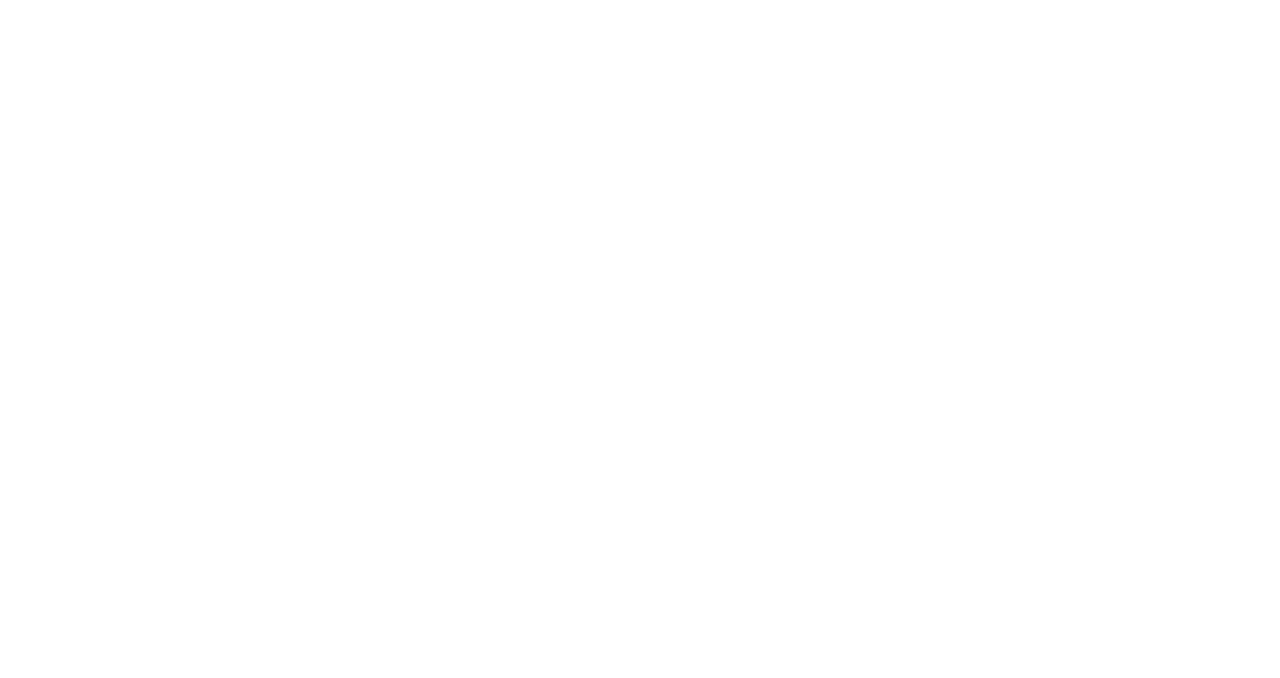
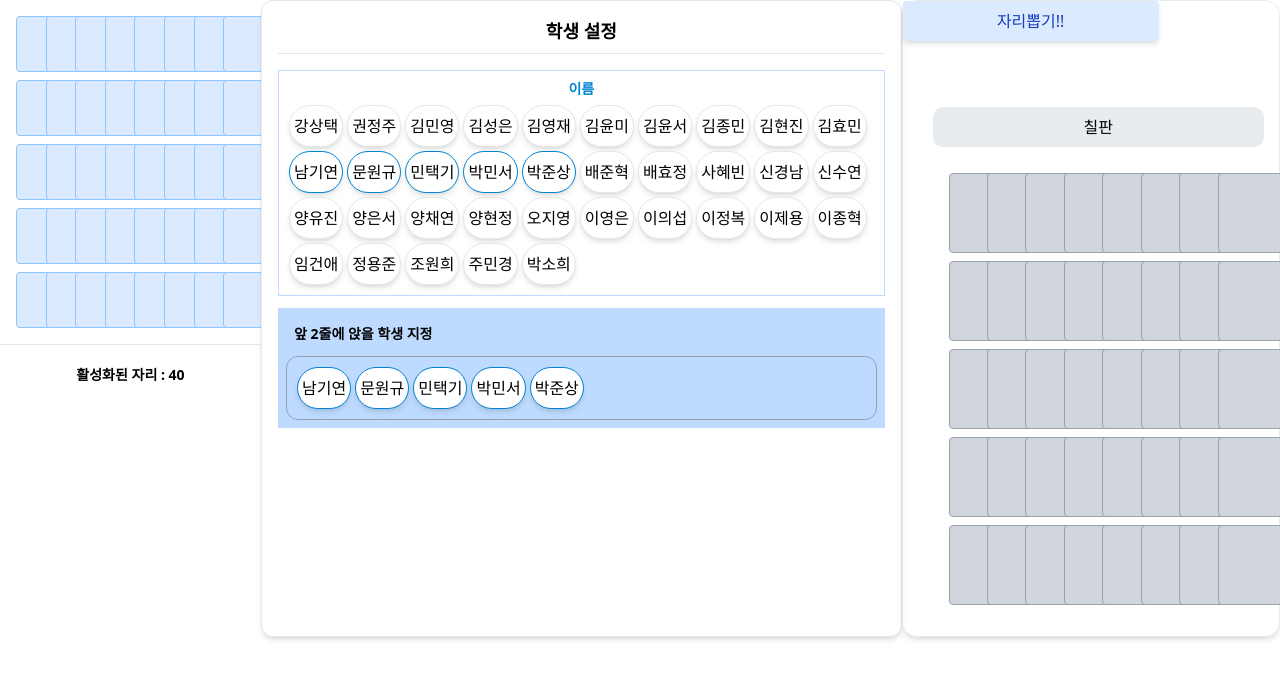
Before and after one commit to noeyigg/WooriKkiri, a React (Vite) app: page / in a window 1280 px wide. Shown: the top 678 px of the page. Built offline with nearby package versions, Linux system fonts and the light colour scheme.

Commit message:
feat: 자리 뽑기 기능 구현
- 설정한 학생과 자리 데이터를 ResultSeat.jsx에서 받아 randomSeat 함수 파라미터로 전달

```diff
--- a/src/App.jsx
+++ b/src/App.jsx
@@ -1,5 +1,21 @@
+import ResultSeat from "./components/results/ResultSeat";
+import SettingSeat from "./components/seats/SettingSeat";
+import Students from "./components/students/Students";
+import SeatProvider from "./contexts/SeatProvider";
+import { StudentProvider } from "./contexts/StudentContext";
+
 function App() {
-  return <></>;
+  return (
+    <div className="flex">
+      <SeatProvider>
+        <SettingSeat />
+        <StudentProvider>
+          <Students />
+          <ResultSeat />
+        </StudentProvider>
+      </SeatProvider>
+    </div>
+  );
 }
 
 export default App;
--- a/src/components/common/RandomBtn.jsx
+++ b/src/components/common/RandomBtn.jsx
@@ -2,7 +2,7 @@
   return (
     <button
       onClick={onClick}
-      className="w-3xs px-4 py-2 bg-blue-500 hover:bg-blue-600 hover:animate-bounce text-white rounded mb-4 cursor-pointer shadow-md transition-all duration-200"
+      className="w-3xs px-4 py-2 bg-blue-100 hover:bg-blue-200 hover:animate-bounce text-blue-800 rounded mb-4 cursor-pointer shadow-md transition-all duration-200"
     >
       자리뽑기!!
     </button>
--- a/src/components/results/ResultSeat.jsx
+++ b/src/components/results/ResultSeat.jsx
@@ -1,14 +1,19 @@
-import { useState } from "react";
+import { useContext, useState } from "react";
 import ResultSeatLayout from "../seats/ResultSeatLayout";
 import { randomSeat } from "./randomSeat";
 import RandomBtn from "../common/RandomBtn";
+import { useStudents } from "../../contexts/StudentContext";
+import { SeatContext } from "../../contexts/SeatProvider";
 
 const ResultSeat = () => {
   const [assignedStudents, setAssignedStudents] = useState([]);
 
+  const studentList = useStudents().data;
+  const { seatList } = useContext(SeatContext);
+
   // 자리 무작위 배열 함수
   const handleRandomSeat = () => {
-    const assigned = randomSeat();
+    const assigned = randomSeat(studentList, seatList);
     setAssignedStudents(assigned);
   };
 
--- a/src/components/results/randomSeat.js
+++ b/src/components/results/randomSeat.js
@@ -1,10 +1,7 @@
-import { input_students } from "./input_students";
-import { seatList } from "./seatList";
-
-export const randomSeat = () => {
+export const randomSeat = (studentList, seatList) => {
   // 앞자리 선호/비선호 분류
-  const true_students = input_students.filter((s) => s.isFront === true);
-  const false_students = input_students.filter((s) => s.isFront === false);
+  const true_students = studentList.filter((s) => s.isFront === true);
+  const false_students = studentList.filter((s) => s.isFront === false);
 
   // 앞자리 구역 설정(1,2행 구역)
   const frontZone = seatList.filter(([row, col]) => row === 0 || row === 1);
--- a/src/components/seats/ResultSeatLayout.jsx
+++ b/src/components/seats/ResultSeatLayout.jsx
@@ -1,5 +1,4 @@
 import { useState } from "react";
-import { defaultSeatList } from "../../constants/MOCK_DATA";
 
 const ROWS = 5;
 const COLS = 8;
--- a/src/components/students/Students.jsx
+++ b/src/components/students/Students.jsx
@@ -1,16 +1,13 @@
-import { StudentProvider } from "../../contexts/StudentContext";
 import CardLayout from "../../layouts/CardLayout";
 import StudentsList from "./StudentsList";
 import FrontSeatStudents from "./FrontSeatStudents";
 
 const Students = () => {
   return (
-    <StudentProvider>
-      <CardLayout title={"학생 설정"}>
-        <StudentsList />
-        <FrontSeatStudents />
-      </CardLayout>
-    </StudentProvider>
+    <CardLayout title={"학생 설정"}>
+      <StudentsList />
+      <FrontSeatStudents />
+    </CardLayout>
   );
 };
 
```
